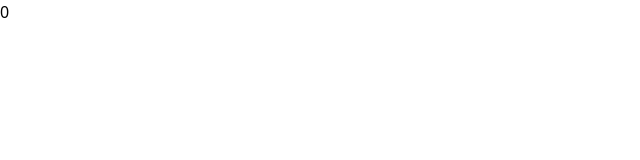
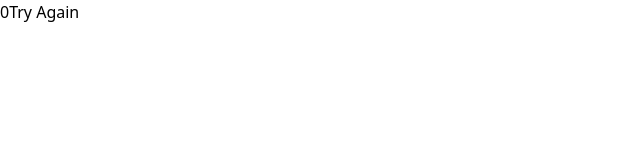
Before and after one commit to reskyppo/true-false-quiz, a React (Create React App) app: page /result in a window 1280 px wide. Shown: the top 160 px of the page, without its empty margins (0-640 px from the left). Built offline with nearby package versions, Linux system fonts and the light colour scheme.

Commit message:
add button try again

```diff
--- a/src/pages/Result.jsx
+++ b/src/pages/Result.jsx
@@ -1,12 +1,15 @@
-import { useSelector } from "react-redux"
+import { useSelector, useDispatch } from "react-redux";
+import { resetScore } from "../features/scores/scoresSlice";
 
 const Result = () => {
-const score = useSelector(state => state.scores.score)
+  const score = useSelector((state) => state.scores.score);
+  const dispatch = useDispatch();
   return (
     <div>
       {score}
+      <button onClick={() => dispatch(resetScore())}>Try Again</button>
     </div>
-  )
-}
+  );
+};
 
-export default Result
+export default Result;
```
